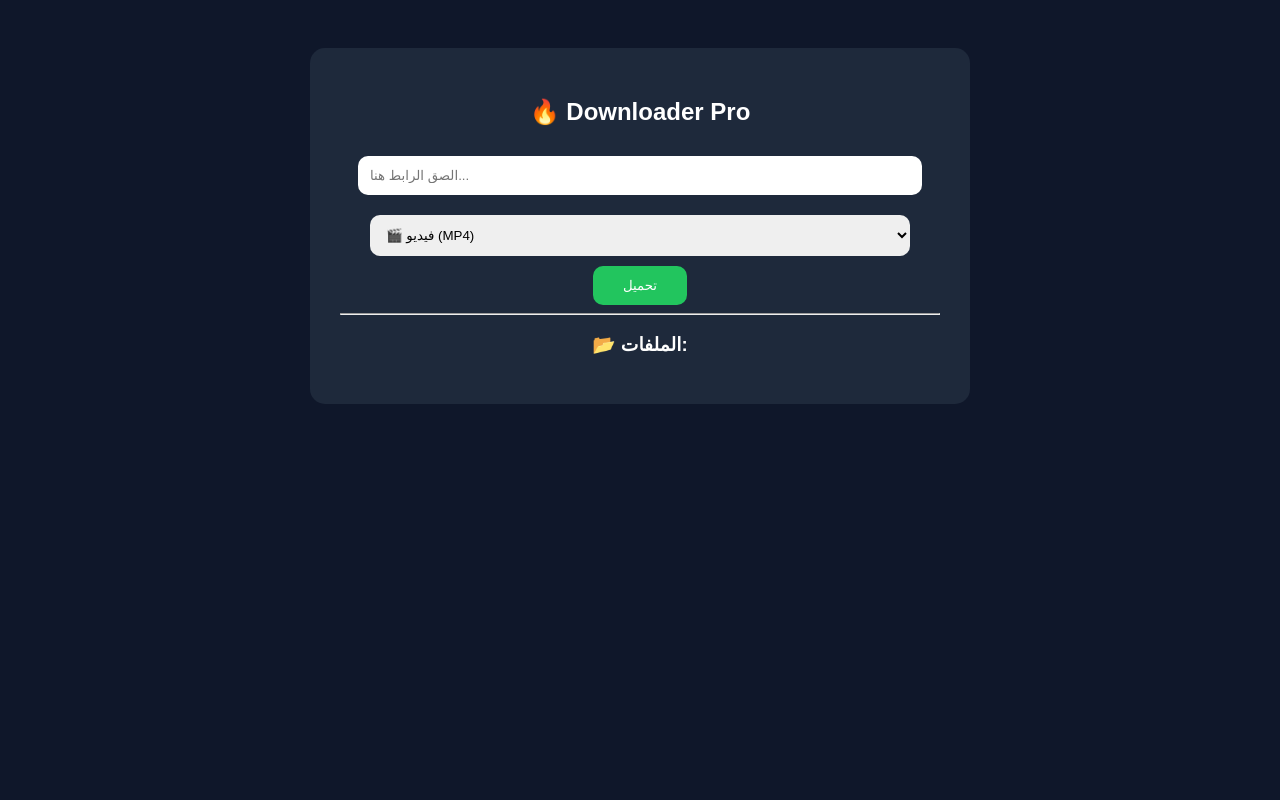
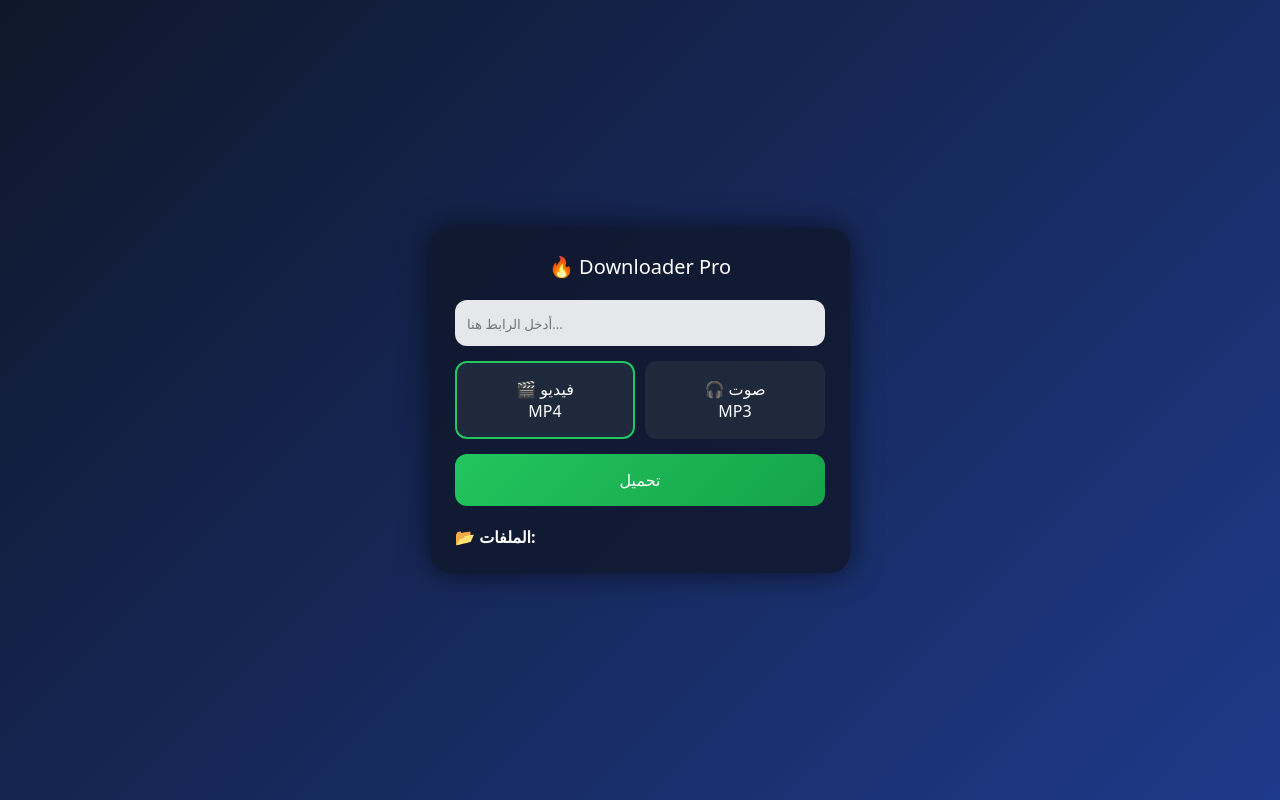
Before and after one commit to 0i8c/SnapDownloader, a Flask app: page / in a window 1280 px wide. Run offline with Flask 3, Linux system fonts and the light colour scheme.

Commit message:
Update index.html

```diff
--- a/templates/index.html
+++ b/templates/index.html
@@ -5,83 +5,149 @@
 <title>Downloader Pro</title>
 
 <style>
-body {
-    font-family: Arial;
-    background: #0f172a;
-    color: white;
-    text-align: center;
-    padding: 40px;
+* {
+    margin: 0;
+    padding: 0;
+    box-sizing: border-box;
+    font-family: system-ui;
 }
 
-.container {
-    max-width: 600px;
-    margin: auto;
-    background: #1e293b;
-    padding: 30px;
-    border-radius: 15px;
+body {
+    height: 100vh;
+    background: linear-gradient(135deg, #0f172a, #1e3a8a);
+    display: flex;
+    justify-content: center;
+    align-items: center;
+    color: white;
 }
 
-input, select {
+/* الكارد */
+.card {
     width: 90%;
-    padding: 12px;
-    margin: 10px;
-    border-radius: 10px;
-    border: none;
+    max-width: 420px;
+    background: rgba(15, 23, 42, 0.8);
+    border-radius: 20px;
+    padding: 25px;
+    box-shadow: 0 0 30px rgba(0,0,0,0.6);
 }
 
+/* العنوان */
+.title {
+    text-align: center;
+    font-size: 20px;
+    margin-bottom: 20px;
+}
+
+/* مربع الرابط */
+.input-box {
+    background: #e5e7eb;
+    border-radius: 12px;
+    padding: 12px;
+    margin-bottom: 15px;
+}
+
+.input-box input {
+    width: 100%;
+    border: none;
+    outline: none;
+    background: transparent;
+}
+
+/* خيارات */
+.options {
+    display: flex;
+    gap: 10px;
+    margin-bottom: 15px;
+}
+
+.option {
+    flex: 1;
+    padding: 15px;
+    border-radius: 12px;
+    background: #1e293b;
+    text-align: center;
+    cursor: pointer;
+    border: 2px solid transparent;
+}
+
+.option.active {
+    border-color: #22c55e;
+}
+
+/* زر */
 button {
-    padding: 12px 30px;
+    width: 100%;
+    padding: 15px;
+    border-radius: 12px;
     border: none;
-    background: #22c55e;
+    background: linear-gradient(135deg, #22c55e, #16a34a);
     color: white;
-    border-radius: 10px;
+    font-size: 16px;
     cursor: pointer;
 }
 
-button:hover {
-    background: #16a34a;
+/* الملفات */
+.files {
+    margin-top: 20px;
 }
 
-.file-box {
-    background: #334155;
-    margin: 10px;
+.file {
+    display: flex;
+    justify-content: space-between;
     padding: 10px;
-    border-radius: 10px;
+    border-bottom: 1px solid #334155;
 }
 </style>
 
 </head>
 <body>
 
-<div class="container">
+<div class="card">
 
-<h2>🔥 Downloader Pro</h2>
+<div class="title">🔥 Downloader Pro</div>
 
 <form method="POST" action="/download">
-    <input type="text" name="url" placeholder="الصق الرابط هنا..." required>
 
-    <select name="format">
-        <option value="mp4">🎬 فيديو (MP4)</option>
-        <option value="mp3">🎧 صوت (MP3)</option>
-    </select>
+<div class="input-box">
+    <input type="text" name="url" placeholder="أدخل الرابط هنا..." required>
+</div>
 
-    <br>
-    <button type="submit">تحميل</button>
+<!-- اختيار الصيغة -->
+<div class="options">
+    <div class="option active" onclick="selectFormat(this, 'mp4')">
+        🎬 فيديو<br>MP4
+    </div>
+    <div class="option" onclick="selectFormat(this, 'mp3')">
+        🎧 صوت<br>MP3
+    </div>
+</div>
+
+<input type="hidden" name="format" id="format" value="mp4">
+
+<button type="submit">تحميل</button>
+
 </form>
 
-<hr>
-
-<h3>📂 الملفات:</h3>
+<div class="files">
+<h4>📂 الملفات:</h4>
 
 {% for file in files %}
-<div class="file-box">
-    <a href="/files/{{file}}" target="_blank" style="color:white;">{{file}}</a>
-    <br>
-    <a href="/delete/{{file}}" style="color:red;">حذف</a>
+<div class="file">
+    <a href="/files/{{file}}" style="color:white;">{{file}}</a>
 </div>
 {% endfor %}
 
 </div>
 
+</div>
+
+<script>
+function selectFormat(el, type) {
+    document.querySelectorAll('.option').forEach(o => o.classList.remove('active'));
+    el.classList.add('active');
+    document.getElementById('format').value = type;
+}
+</script>
+
 </body>
 </html>
```
